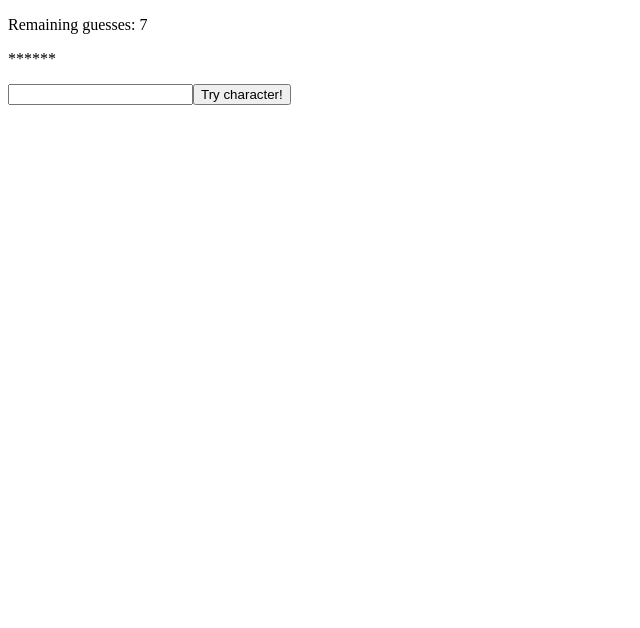
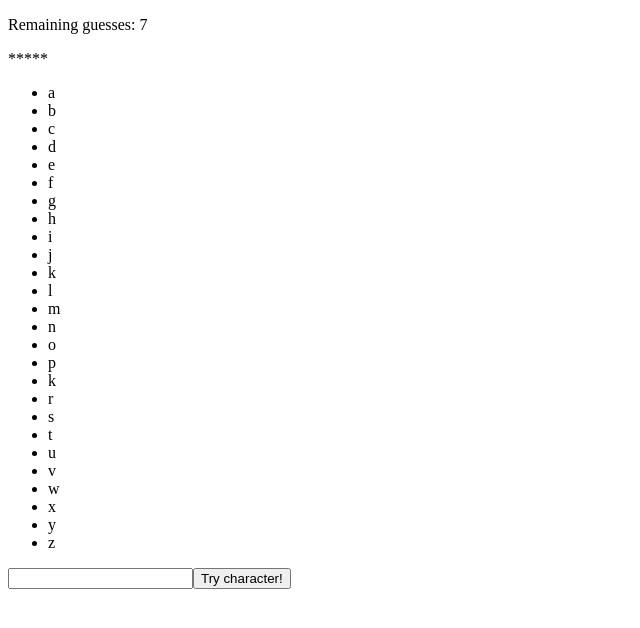
Before and after one commit to n1j0/gamebox, a Nuxt app: page /hangman in a window 1280 px wide. Shown: the top 628 px of the page, without its empty margins (0-640 px from the left). Built offline with nearby package versions, Linux system fonts and the light colour scheme.

Commit message:
feat(hangman): add letters for easier gameplay and replay game without page reload

```diff
--- a/composables/useGames.ts
+++ b/composables/useGames.ts
@@ -45,7 +45,7 @@ export const useGames = () => {
         },
     ]
 
-    const hangmanWord: string = hangmanWords[Math.floor(Math.random() * (hangmanWords.length))]
+    const hangmanWord: () => string = () => hangmanWords[Math.floor(Math.random() * (hangmanWords.length))]
 
     return {
         games,
--- a/pages/hangman.vue
+++ b/pages/hangman.vue
@@ -4,11 +4,22 @@ import { useGames } from '~/composables/useGames'
 
 const { hangmanWord } = useGames()
 
-const wordToGuess = ref<string>(hangmanWord)
-const guessedWord = ref<string>(wordToGuess.value.replace(/./g, '*'))
+const wordToGuess = ref<string>('')
+const guessedWord = ref<string>('')
+const chars = ref<string[]>([])
 const guess = ref<string>('')
-const remainingGuesses = ref<number>(7)
+const remainingGuesses = ref<number>(0)
 const result = ref<string>('')
+
+const setInitialValues = () => {
+    wordToGuess.value = hangmanWord()
+    guessedWord.value = wordToGuess.value.replace(/./g, '*')
+    chars.value = ['a', 'b', 'c', 'd', 'e', 'f', 'g', 'h', 'i', 'j', 'k', 'l', 'm', 'n', 'o', 'p', 'k', 'r', 's', 't', 'u', 'v', 'w', 'x', 'y', 'z']
+    remainingGuesses.value = 7
+    result.value = ''
+}
+
+setInitialValues()
 
 const checkCharacter = () => {
     if (remainingGuesses.value === 0) {
@@ -19,6 +30,8 @@ const checkCharacter = () => {
         return
     }
 
+    chars.value[chars.value.findIndex(c => c === guess.value)] = '-'
+
     const indices = []
 
     wordToGuess.value.split('').forEach((char, idx) => {
@@ -26,6 +39,8 @@ const checkCharacter = () => {
             indices.push(idx)
         }
     })
+
+    guess.value = ''
 
     if (indices.length === 0) {
         remainingGuesses.value--
@@ -40,15 +55,13 @@ const checkCharacter = () => {
         guessedWord.value = `${guessedWord.value.substring(0, idx)}${wordToGuess.value.charAt(idx)}${guessedWord.value.substring(idx + 1)}`
     })
 
-    guess.value = ''
-
     if (!guessedWord.value.includes('*')) {
         result.value = `Great, start over. Solution: ${wordToGuess.value}`
     }
 }
 
 const reload = () => {
-    window.location.reload()
+    setInitialValues()
 }
 </script>
 
@@ -57,6 +70,9 @@ const reload = () => {
         <div v-if="!result">
             <p>Remaining guesses: {{ remainingGuesses }}</p>
             <p>{{ guessedWord }}</p>
+            <ul>
+                <li v-for="char in chars" :key="char">{{ char }}</li>
+            </ul>
             <form @submit.stop.prevent="checkCharacter">
                 <input v-model="guess" type="text"/>
                 <button type="submit">Try character!</button>
```
